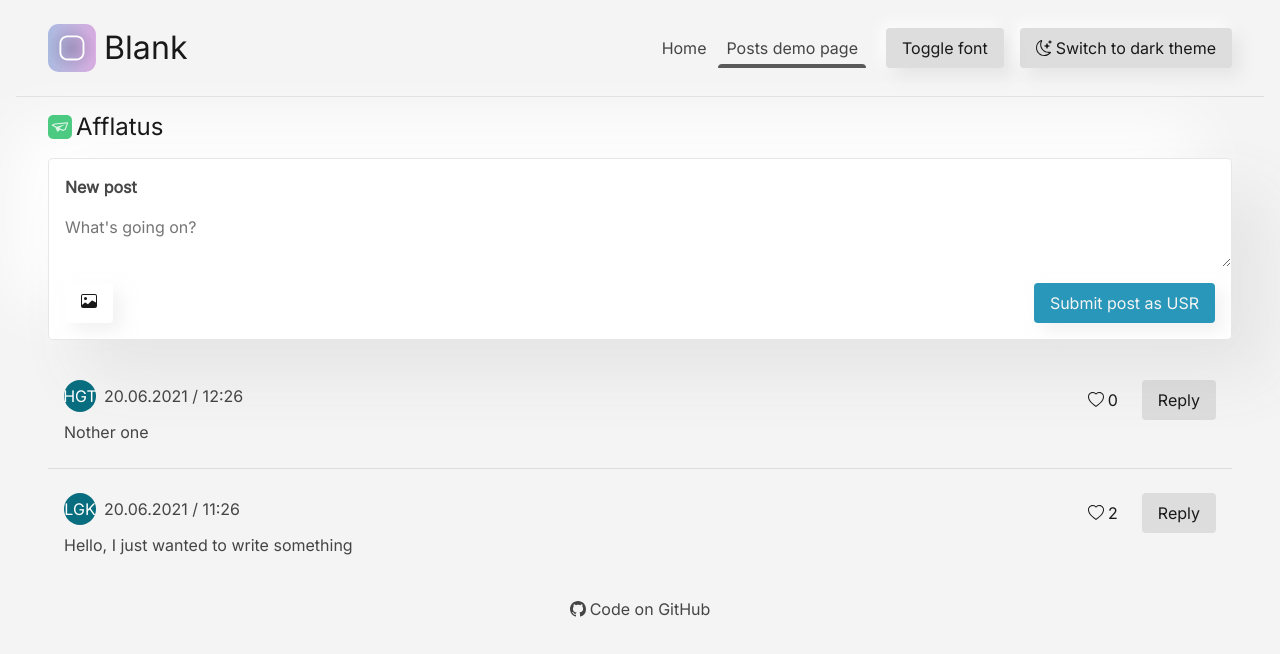
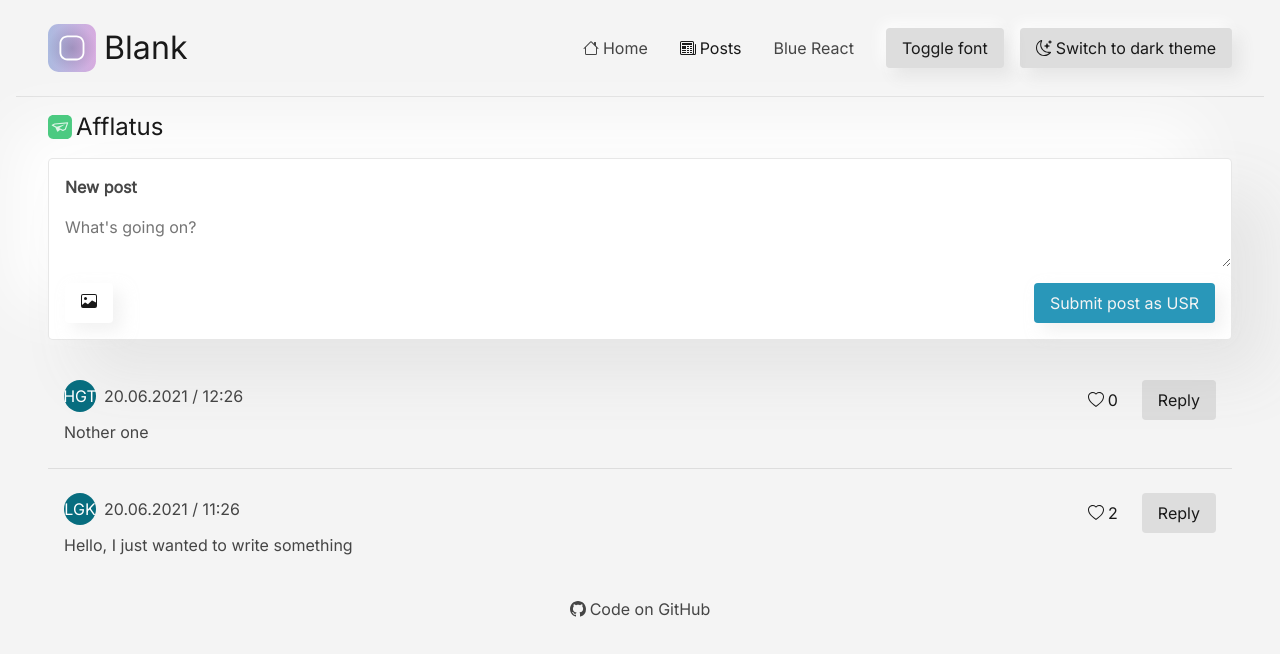
Before and after one commit to bruegmann/blank, a React (Create React App) app: page /posts in a window 1280 px wide. Shown: the top 654 px of the page. Built offline with nearby package versions, Linux system fonts and the light colour scheme.

Commit message:
MenuItem

```diff
--- a/src/App.tsx
+++ b/src/App.tsx
@@ -1,12 +1,12 @@
 import "./styles/docs.scss"
 import "./styles/bootstrap.scss"
 
-import { Github } from "react-bootstrap-icons"
+import { Github, House, Newspaper } from "react-bootstrap-icons"
 import { getPhrase } from "./docs/shared"
-import { MenuItem } from "./docs/MenuItem"
 import { Button } from "./components/Button"
+import { MenuItem } from "./components/MenuItem"
 import { CSSProperties, useState } from "react"
-import { BrowserRouter as Router, Switch, Route, Link } from "react-router-dom"
+import { BrowserRouter as Router, Switch, Route, Link, NavLink } from "react-router-dom"
 import DemosPage from "./docs/pages/DemosPage"
 import PostsPage from "./docs/pages/PostsPage"
 import { Logo } from "./docs/Logo"
@@ -27,8 +27,9 @@ function App() {
                     </Link>
 
                     <nav className="d-sm-flex align-items-center">
-                        <MenuItem to="/">{getPhrase("Home")}</MenuItem>
-                        <MenuItem to="/posts">{getPhrase("Posts demo page")}</MenuItem>
+                        <MenuItem Component={NavLink} exact to="/" className="align-items-center"><House className="me-1" /> {getPhrase("Home")}</MenuItem>
+                        <MenuItem Component={NavLink} to="/posts" className="align-items-center"><Newspaper className="me-1" /> {getPhrase("Posts")}</MenuItem>
+                        <MenuItem href="https://bruegmann.github.io/blue-react" target="_blank" rel="noopener noreferrer">Blue React</MenuItem>
                         <Button onClick={toggleCustomFont} className="mx-3">Toggle font</Button>
                         <ThemeSwitch />
                     </nav>
--- a/src/components/Button.tsx
+++ b/src/components/Button.tsx
@@ -8,7 +8,7 @@ export interface ButtonBaseProps {
     silent?: boolean
 }
 
-const buttonAttrShadow = { primary: undefined, shadow: undefined, silent: undefined }
+const attrShadow = { primary: undefined, shadow: undefined, silent: undefined }
 
 function getClassName(props: ButtonBaseProps) {
     const { primary, shadow, silent } = props
@@ -24,7 +24,7 @@ function getClassName(props: ButtonBaseProps) {
 export interface ButtonProps extends ButtonHTMLAttributes<HTMLButtonElement>, ButtonBaseProps { }
 export function Button(props: ButtonProps) {
     return (
-        <button {...Object.assign({}, props, buttonAttrShadow) as unknown as ButtonHTMLAttributes<HTMLButtonElement>}
+        <button {...Object.assign({}, props, attrShadow) as unknown as ButtonHTMLAttributes<HTMLButtonElement>}
             className={getClassName(props)}
         >
             {props.children}
@@ -36,7 +36,7 @@ export function Button(props: ButtonProps) {
 export interface AnchorButtonProps extends AnchorHTMLAttributes<HTMLAnchorElement>, ButtonBaseProps { }
 export function AnchorButton(props: AnchorButtonProps) {
     return (
-        <a {...Object.assign({}, props, buttonAttrShadow) as unknown as AnchorHTMLAttributes<HTMLAnchorElement>}
+        <a {...Object.assign({}, props, attrShadow) as unknown as AnchorHTMLAttributes<HTMLAnchorElement>}
             className={getClassName(props)}
         >
             {props.children}
--- a/src/components/FormControl.tsx
+++ b/src/components/FormControl.tsx
@@ -8,7 +8,7 @@ export interface FormControlBaseProps {
 }
 
 
-const formControlAttrShadow = {}
+const attrShadow = {}
 
 function getClassName(props: FormControlBaseProps) {
     const { shadow, silent } = props
@@ -24,7 +24,7 @@ export interface FormControlProps extends InputHTMLAttributes<HTMLInputElement>,
 export function FormControl(props: FormControlProps) {
     return (
         <input
-            {...Object.assign({}, props, formControlAttrShadow) as unknown as InputHTMLAttributes<HTMLInputElement>}
+            {...Object.assign({}, props, attrShadow) as unknown as InputHTMLAttributes<HTMLInputElement>}
             className={getClassName(props)}
         />
     )
@@ -34,7 +34,7 @@ export interface TextareaFormControlProps extends TextareaHTMLAttributes<HTMLTex
 export default function TextareaFormControl(props: TextareaFormControlProps) {
     return (
         <textarea
-            {...Object.assign({}, props, formControlAttrShadow) as unknown as TextareaHTMLAttributes<HTMLTextAreaElement>}
+            {...Object.assign({}, props, attrShadow) as unknown as TextareaHTMLAttributes<HTMLTextAreaElement>}
             className={getClassName(props)}
         />
     )
--- /dev/null
+++ b/src/components/MenuItem.tsx
@@ -0,0 +1,17 @@
+import clsx from "clsx";
+import { AnchorHTMLAttributes, ButtonHTMLAttributes } from "react";
+import { NavLinkProps } from "react-router-dom";
+
+type AllAttrs = {
+    a: AnchorHTMLAttributes<HTMLAnchorElement>,
+    button: ButtonHTMLAttributes<HTMLButtonElement>,
+    NavLink: NavLinkProps | any
+}
+
+export function MenuItem<T extends keyof AllAttrs>({ Component, ...rest }: { Component: T } & AllAttrs[T]) {
+    const TheComponent = Component || (rest.href ? "a" : "button")
+    return (
+        <TheComponent {...rest as any} className={clsx("menu-item py-2 px-3 rounded d-flex d-md-inline-flex", rest.className)} />
+    )
+
+}
--- a/src/docs/MenuItem.tsx
+++ /dev/null
@@ -1,22 +0,0 @@
-import { ReactNode } from "react"
-import clsx from "clsx"
-import { NavLink } from "react-router-dom"
-
-export interface MenuItemProps {
-    children: ReactNode
-    href?: string
-    to?: string
-}
-
-const className = "menu-item py-2 px-2 d-flex d-md-inline-flex me-1"
-
-export function MenuItem({ children, href, to }: MenuItemProps) {
-    if (to) {
-        return (
-            <NavLink to={to} exact className={clsx(className)}>{children}</NavLink>
-        )
-    }
-    return (
-        <a href={href} className={clsx(className)}>{children}</a>
-    )
-}
--- a/src/styles/_menu-item.scss
+++ b/src/styles/_menu-item.scss
@@ -1,19 +1,31 @@
 .menu-item {
+    transition: all .2s;
+
+    &:hover {
+        color: var(--active-color);
+        background-color: var(--control-bg);
+    }
+
     &.active {
-        position: relative;
-        &::after {
-            content: "";
-            position: absolute;
-            left: 0; right: 0; bottom: 0;
-            height: .25rem;
-            background-color: var(--control-bg-even-stronger);
-            border-top-left-radius: 999rem;
-            border-top-right-radius: 999rem;
-            animation: menu-item-border-appear .2s;
-        }
+        // position: relative;
+        // &::after {
+        //     content: "";
+        //     position: absolute;
+        //     left: 0; right: 0; bottom: 0;
+        //     height: .25rem;
+        //     background-color: var(--control-bg-even-stronger);
+        //     border-top-left-radius: 999rem;
+        //     border-top-right-radius: 999rem;
+        //     animation: menu-item-border-appear .2s;
+        // }
 
-        &:hover {
-            color: inherit;
+        // background-color: var(--control-bg);
+
+        // border-bottom: .25rem solid var(--control-bg-stronger);
+
+        &, &:hover {
+            color: var(--front-color);
+            background-color: transparent;
         }
     }
 }
```
